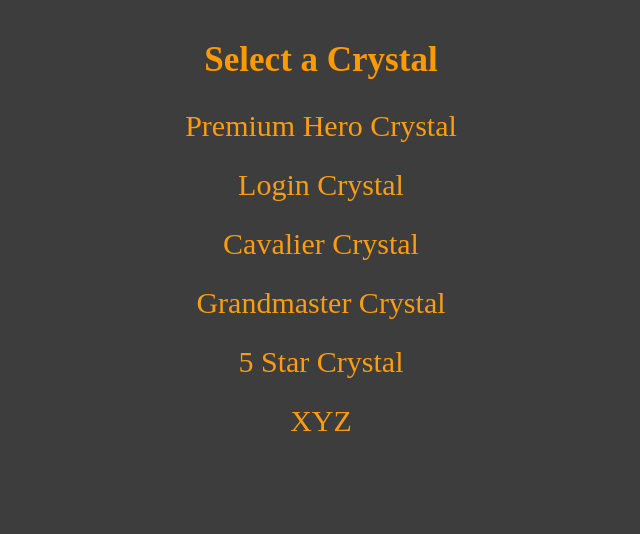
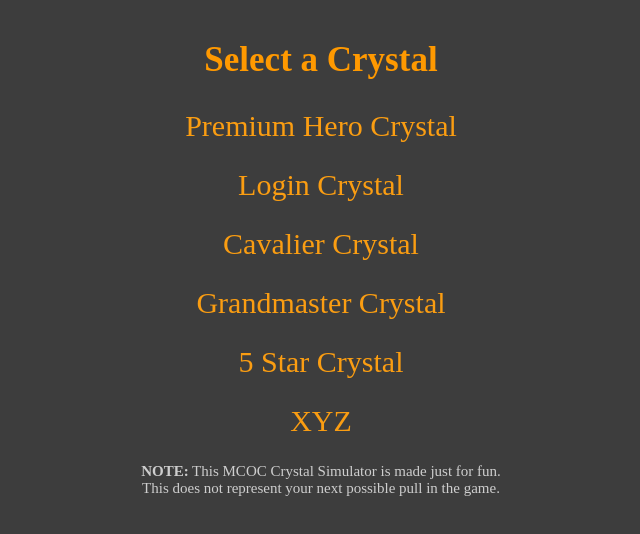
Before and after one commit to djindevstuff/djindevstuff.github.io, a plain HTML site: page crystals/index.htm in a window 1280 px wide. Shown: the whole page, without its empty margins (319-959 px from the left). Drawn offline with Linux system fonts and the light colour scheme.

Commit message:
Updated!

```diff
--- a/crystals/index.htm
+++ b/crystals/index.htm
@@ -51,6 +51,12 @@
             a:hover{
                 color:rgb(253, 189, 93);
             }
+            .note{
+                text-align: center;
+                font-family: "Fira Code";
+                font-size: 15px;
+                color: rgb(206, 206, 206);
+            }
         </style>
     </head>
     <body>
@@ -64,6 +70,7 @@
             <div id="button"><a href="gmCrystal.htm">Grandmaster Crystal</a></div>
             <div id="button"><a href="fiveStar.htm">5 Star Crystal</a></div>
             <div id="button"><a href="">XYZ</a></div>
+            <p class="note"><b>NOTE:</b> This MCOC Crystal Simulator is made just for fun.<br>This does not represent your next possible pull in the game.</p>
         </div>
     </body>
 </html>
```
Also changed, not shown: crystals/cavCrystal.htm (+11 -1 lines), crystals/fiveStar.htm (+7 -0 lines), crystals/gmCrystal.htm (+7 -0 lines), crystals/phc.htm (+7 -0 lines), crystals/champs4.txt, crystals/champs5.txt, crystals/champs6.txt.
